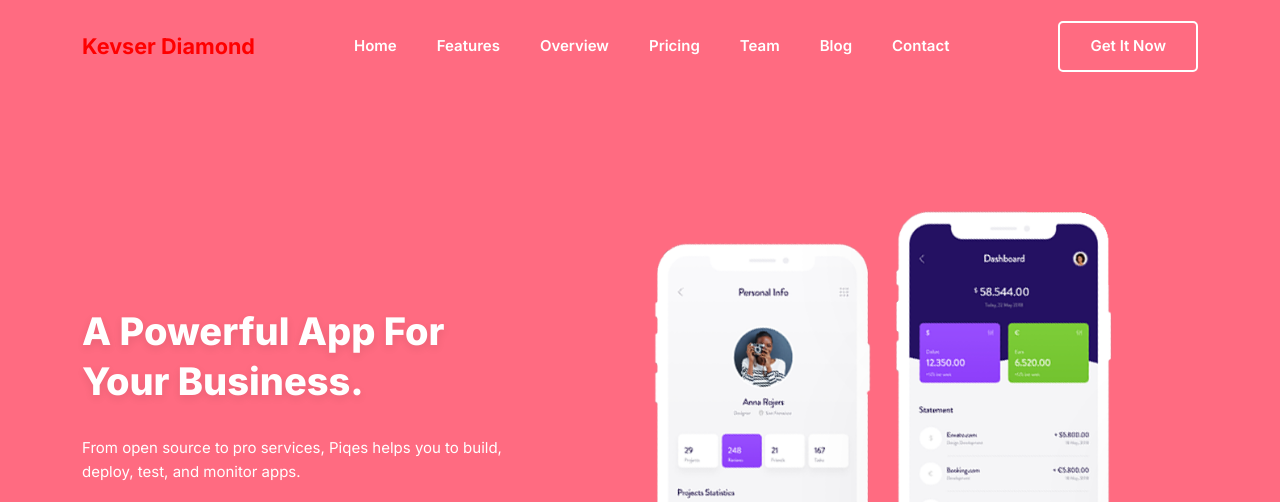
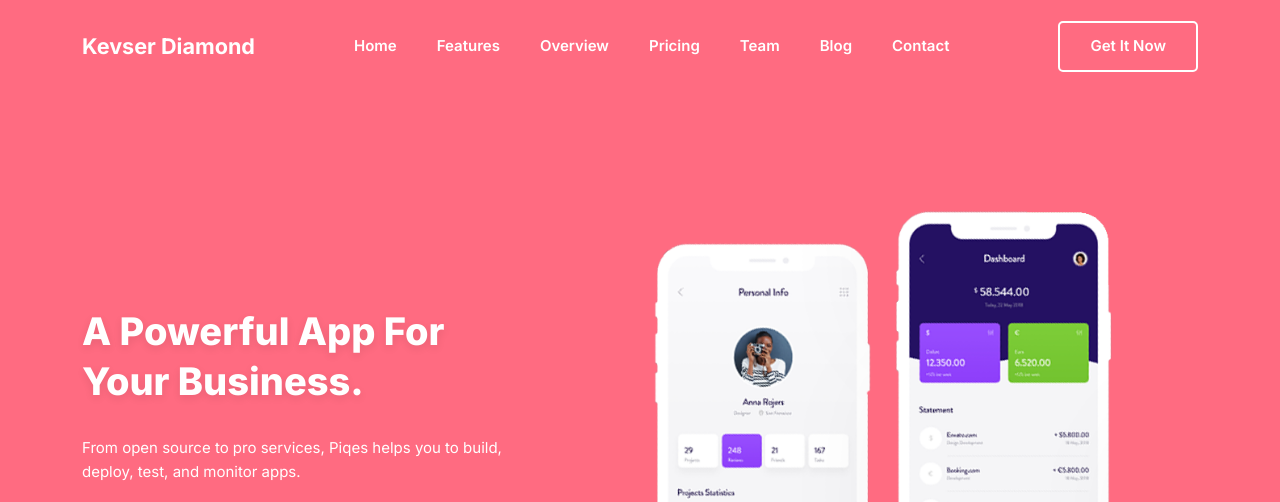
Before and after one commit to kevserkoramaz/diamond, a plain HTML site: page index.html in a window 1280 px wide. Shown: the top 502 px of the page. Drawn offline with Linux system fonts and the light colour scheme.

Commit message:
Update index.html

```diff
--- a/index.html
+++ b/index.html
@@ -51,7 +51,7 @@
                                 <img src="assets/images/logo/white-logo.svg" alt="Logo">
                             </a> -->
                             <b style="
-                              color: #f00;
+                              color: #fff;
                               font-size: 1.35rem;
                             ">Kevser Diamond</b>
                             <button class="navbar-toggler mobile-menu-btn" type="button" data-bs-toggle="collapse"
```
